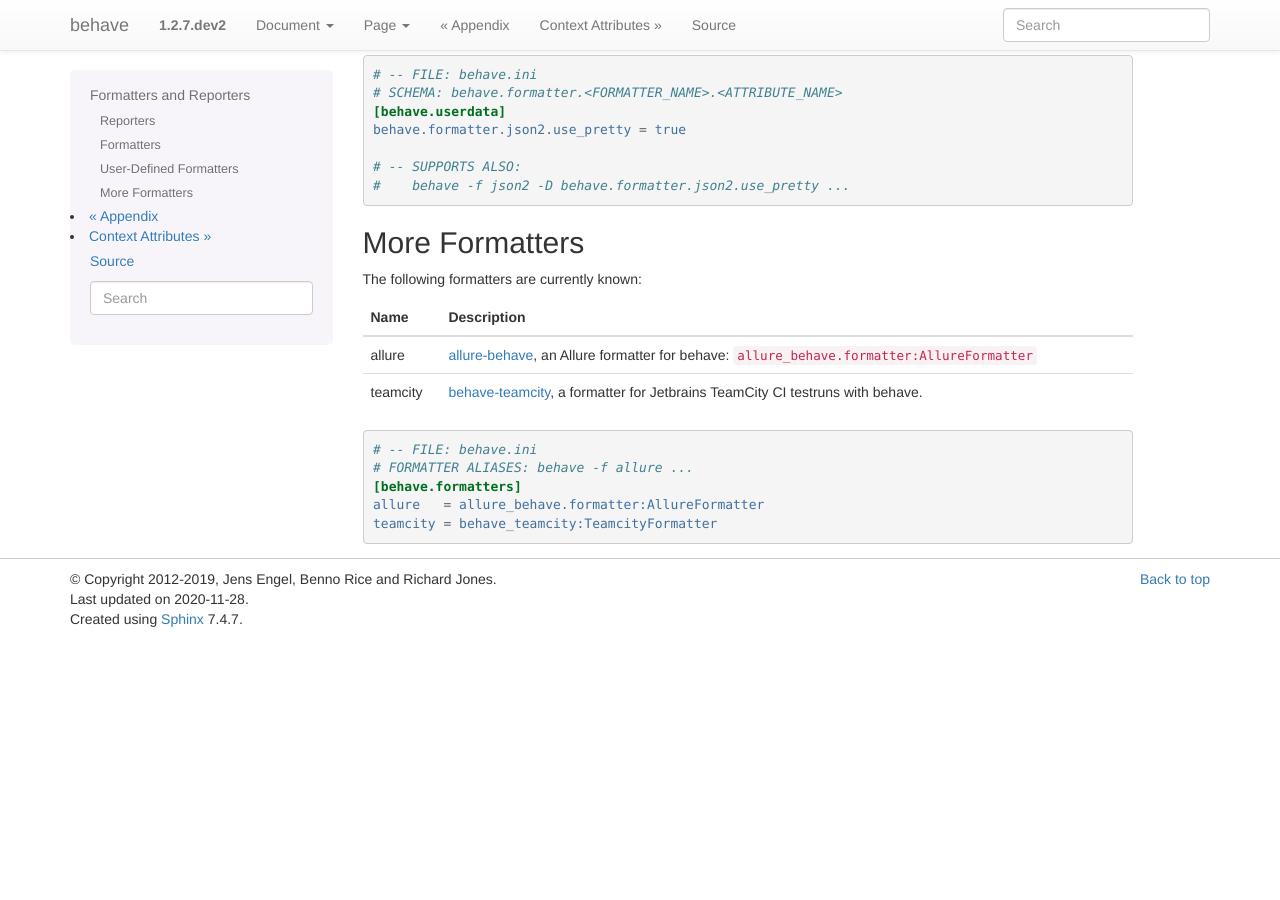
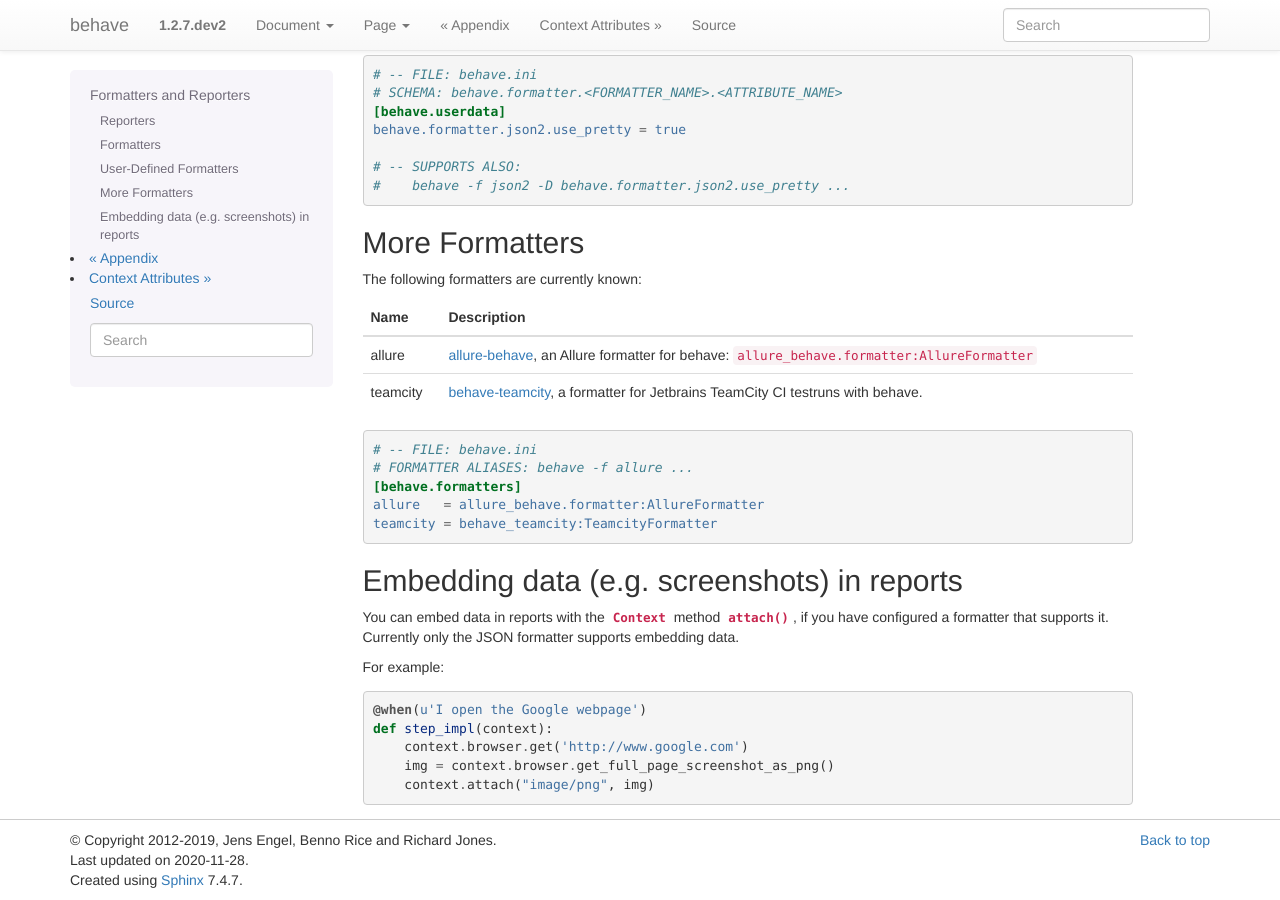
Before and after one commit to zhwei820/behave, a Sphinx documentation site: the page built from docs/formatters.rst, in a window 1280 px wide and 900 px high, scrolled down 1633 px. Built offline with Sphinx 7.4.7, drawn with Linux system fonts in a browser that asks for light colours; the version number is read from the project's files by our own code; before the commit the page ends 2272 px from its top, so only the background shows below that.

Commit message:
Add Context.attach, docs and test

```diff
--- a/docs/formatters.rst
+++ b/docs/formatters.rst
@@ -116,3 +116,21 @@ teamcity       :pypi:`behave-teamcity`, a formatter for Jetbrains TeamCity CI te
     [behave.formatters]
     allure   = allure_behave.formatter:AllureFormatter
     teamcity = behave_teamcity:TeamcityFormatter
+
+
+Embedding data (e.g. screenshots) in reports
+------------------------------------------------------------------------------
+
+You can embed data in reports with the :class:`~behave.runner.Context` method
+:func:`~behave.runner.Context.attach`, if you have configured a formatter that
+supports it. Currently only the JSON formatter supports embedding data.
+
+For example:
+
+.. code-block:: python
+
+    @when(u'I open the Google webpage')
+    def step_impl(context):
+        context.browser.get('http://www.google.com')
+        img = context.browser.get_full_page_screenshot_as_png()
+        context.attach("image/png", img)
```
Also changed, not shown: 3 other files.
